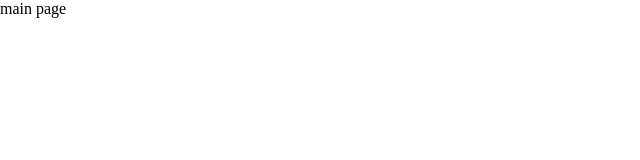
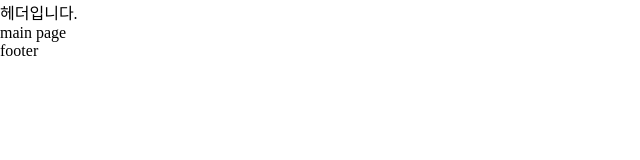
Before and after one commit to ddpound/shin, a Next.js app: page / in a window 1280 px wide. Shown: the top 160 px of the page, without its empty margins (0-640 px from the left). Built offline with nearby package versions, Linux system fonts and the light colour scheme.

Commit message:
현재 리로드 에러 문제 해결중

```diff
--- a/src/app/components/headercompo.js
+++ /dev/null
@@ -1,9 +0,0 @@
-function headercompo(){
-    return (
-        <header>
-            헤더입니다.
-        </header>
-    )
-}
-
-export default headercompo;
--- a/src/app/layout.js
+++ b/src/app/layout.js
@@ -1,7 +1,6 @@
 import { Inter } from 'next/font/google'
 import './globals.css'
-import headercompo from './components/headercompo'
-const inter = Inter({ subsets: ['latin'] })
+import Headercompo from './maincomponents/Headercompo'
 
 export const metadata = {
   title: 'shin',
@@ -10,12 +9,10 @@ export const metadata = {
 
 export default function RootLayout({ children }) {
   return (
-    <html lang="ko">
-      <headercompo></headercompo>
-      <body>{children}</body>
-      <footer>
-
-      </footer>
-    </html>
+    <>
+      <Headercompo></Headercompo>
+      {children}
+      footer
+    </>
   )
 }
--- /dev/null
+++ b/src/app/maincomponents/Headercompo.js
@@ -0,0 +1,9 @@
+function Headercompo(){
+    return (
+        <div>
+            헤더입니다.
+        </div>
+    )
+}
+
+export default Headercompo;
```
